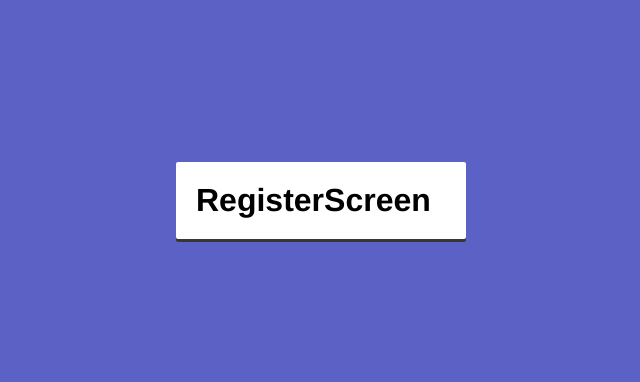
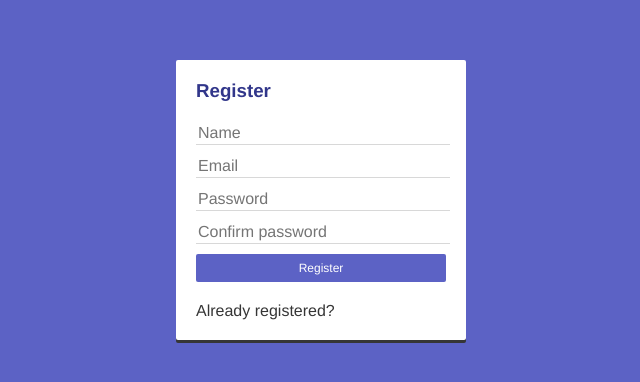
Before and after one commit to eraldovicente/Curso-React, a React app in the folder 05-journal-app/: page /auth/register in a window 1280 px wide. Shown: the part 200-582 px from the top of the page, without its empty margins (319-959 px from the left). Built offline with nearby package versions, Linux system fonts and the light colour scheme.

Commit message:
Estilos en el RegisterScreen

```diff
--- a/05-journal-app/src/components/auth/LoginScreen.js
+++ b/05-journal-app/src/components/auth/LoginScreen.js
@@ -42,6 +42,7 @@ export const LoginScreen = () => {
                     </div>
                     <Link
                          to="/auth/register"
+                         className="link"
                     >
                          Create new account
                     </Link>
--- a/05-journal-app/src/components/auth/RegisterScreen.js
+++ b/05-journal-app/src/components/auth/RegisterScreen.js
@@ -1,9 +1,51 @@
 import React from 'react'
+import { Link } from 'react-router-dom';
 
 export const RegisterScreen = () => {
      return (
-          <div>
-               <h1>RegisterScreen</h1>
-          </div>
+          <>
+               <h3 className="auth__title">Register</h3>
+
+               <form>
+                    <input
+                         type="text"
+                         placeholder="Name"
+                         name="name"
+                         className="auth__input"
+                         autoComplete="off"
+                    />
+                    <input
+                         type="text"
+                         placeholder="Email"
+                         name="email"
+                         className="auth__input"
+                         autoComplete="off"
+                    />
+                    <input
+                         type="password"
+                         placeholder="Password"
+                         name="password"
+                         className="auth__input"
+                    />
+                    <input
+                         type="password"
+                         placeholder="Confirm password"
+                         name="password2"
+                         className="auth__input"
+                    />
+                    <button
+                         type="submit"
+                         className="btn btn-primary btn-block mb-5"
+                    >
+                         Register
+                    </button>
+                    <Link
+                         to="/auth/login"
+                         className="link"
+                    >
+                         Already registered?
+                    </Link>
+               </form>
+          </>
      )
 }
--- /dev/null
+++ b/05-journal-app/src/styles/components/_links.scss
@@ -0,0 +1,9 @@
+
+.link {
+     color: $dark-grey;
+     text-decoration: none;
+
+     &:hover {
+          text-decoration: underline;
+     }
+}
--- a/05-journal-app/src/styles/styles.scss
+++ b/05-journal-app/src/styles/styles.scss
@@ -6,3 +6,4 @@
 
 @import './components/auth';
 @import './components/bottons';
+@import './components/links';
```
